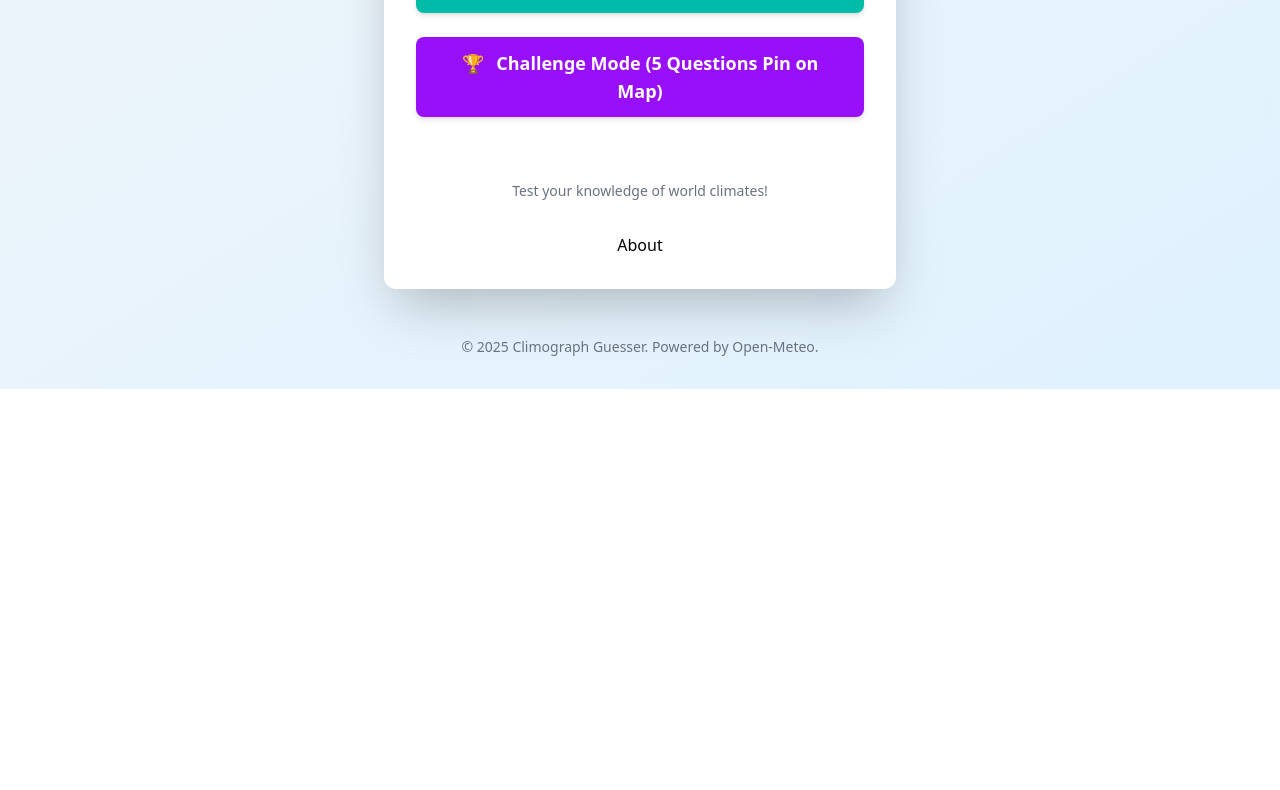
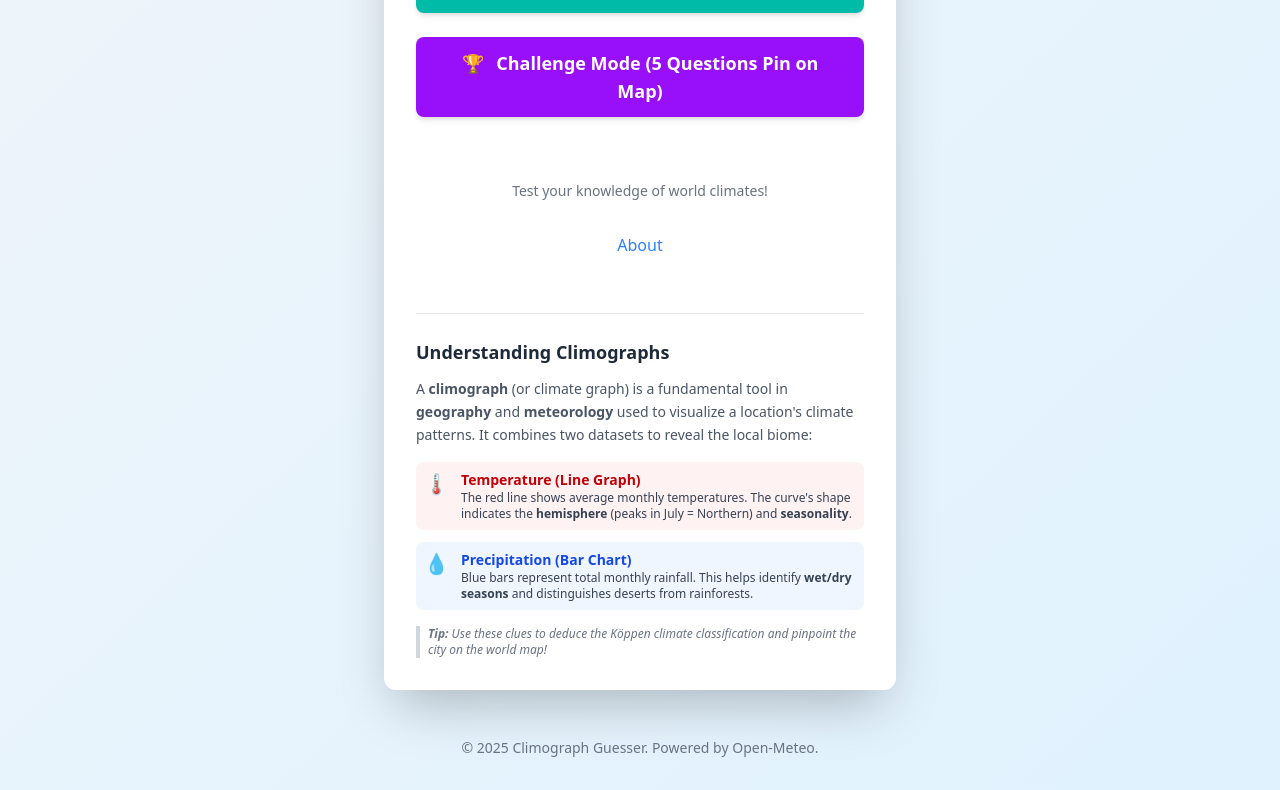
Before and after one commit to huruki-geo/climograph-guesser, a React (Vite) app: page / in a window 1280 px wide. Shown: the part 435-1225 px from the top of the page. Before the commit the page ends 824 px from the top, so only its background shows below. Built offline with nearby package versions, Linux system fonts and the light colour scheme.

Commit message:
Update GameModeSelectorView.tsx

```diff
--- a/components/GameModeSelectorView.tsx
+++ b/components/GameModeSelectorView.tsx
@@ -1,4 +1,3 @@
-
 import React from 'react';
 import { GameMode } from '../types';
 import Button from './Button';
@@ -14,6 +13,8 @@ const GameModeSelectorView: React.FC<GameModeSelectorViewProps> = ({ onSelectMod
       <p className="text-gray-600 text-center mb-8">
         Guess the city based on its climate data. Choose your challenge:
       </p>
+
+      {/* Game Mode Buttons */}
       <div className="grid grid-cols-1 gap-6 w-full">
         <Button
           onClick={() => onSelectMode(GameMode.PIN)}
@@ -39,10 +40,52 @@ const GameModeSelectorView: React.FC<GameModeSelectorViewProps> = ({ onSelectMod
           <span role="img" aria-label="trophy" className="mr-2">🏆</span> Challenge Mode (5 Questions Pin on Map)
         </Button>
       </div>
+
        <p className="text-sm text-gray-500 mt-8 text-center">
         Test your knowledge of world climates!
       </p>
-      <a href='https://climo.statplay.site/about'>About</a>
+
+      <div className="text-center">
+        <a href='https://climo.statplay.site/about' className="text-blue-500 hover:underline">About</a>
+      </div>
+
+      {/* Educational & SEO Optimized Section */}
+      <section
+        className="w-full mt-6 pt-6 border-t border-gray-200 text-left"
+        aria-label="Educational guide on reading climographs"
+      >
+        <h3 className="text-lg font-bold text-gray-800 mb-3">Understanding Climographs</h3>
+        <p className="text-sm text-gray-600 mb-4 leading-relaxed">
+          A <strong>climograph</strong> (or climate graph) is a fundamental tool in <strong>geography</strong> and <strong>meteorology</strong> used to visualize a location's climate patterns. It combines two datasets to reveal the local biome:
+        </p>
+
+        <div className="space-y-3 mb-4">
+          <div className="flex items-start p-2 bg-red-50 rounded-lg">
+            <span className="text-xl mr-3" role="img" aria-label="thermometer">🌡️</span>
+            <div>
+              <p className="text-sm font-bold text-red-700">Temperature (Line Graph)</p>
+              <p className="text-xs text-gray-700">
+                The red line shows average monthly temperatures. The curve's shape indicates the <strong>hemisphere</strong> (peaks in July = Northern) and <strong>seasonality</strong>.
+              </p>
+            </div>
+          </div>
+
+          <div className="flex items-start p-2 bg-blue-50 rounded-lg">
+            <span className="text-xl mr-3" role="img" aria-label="droplet">💧</span>
+            <div>
+              <p className="text-sm font-bold text-blue-700">Precipitation (Bar Chart)</p>
+              <p className="text-xs text-gray-700">
+                Blue bars represent total monthly rainfall. This helps identify <strong>wet/dry seasons</strong> and distinguishes deserts from rainforests.
+              </p>
+            </div>
+          </div>
+        </div>
+
+        <p className="text-xs text-gray-500 italic border-l-4 border-gray-300 pl-2">
+          <strong>Tip:</strong> Use these clues to deduce the Köppen climate classification and pinpoint the city on the world map!
+        </p>
+      </section>
+
     </div>
   );
 };
```
